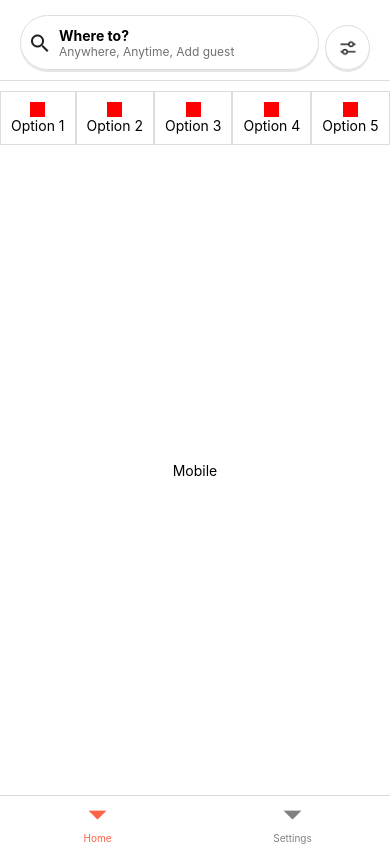
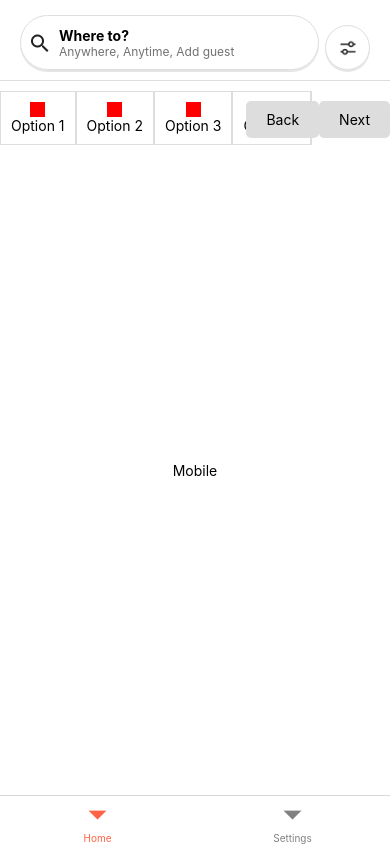
Before and after one commit to sisoalbert/expo-web-airbnb, a React Native app: screen / in a window 390 px wide. Built offline with nearby package versions, Linux system fonts and the light colour scheme.

Commit message:
added scroll button

```diff
--- a/components/Select/index.tsx
+++ b/components/Select/index.tsx
@@ -1,5 +1,5 @@
 import { FlatList, Pressable, StyleSheet, Text, View } from "react-native";
-import React from "react";
+import React, { useState, useRef } from "react";
 
 const Select = () => {
   const filterOptions = [
@@ -16,11 +16,34 @@ const Select = () => {
     { id: 11, name: "Option 11" },
     { id: 12, name: "Option 12" },
   ];
+
+  const [currentIndex, setCurrentIndex] = useState(0); // Track current item index
+  const flatListRef = useRef(null); // Ref to FlatList component
+
+  const handleNext = () => {
+    // Check if there's a next item
+    if (currentIndex < filterOptions.length - 1) {
+      setCurrentIndex(currentIndex + 1);
+      flatListRef.current.scrollToIndex({ index: currentIndex + 1 }); // Smooth scroll
+    }
+  };
+
+  const handleBack = () => {
+    // Check if there's a previous item
+    if (currentIndex > 0) {
+      setCurrentIndex(currentIndex - 1);
+      flatListRef.current.scrollToIndex({ index: currentIndex - 1 }); // Smooth scroll
+    }
+  };
+
   return (
-    <View>
+    <View style={{ flexDirection: "row" }}>
+      <View style={{ flex: 0.8 }}>
         <FlatList
+          ref={flatListRef}
           data={filterOptions}
           horizontal
+          initialScrollIndex={currentIndex} // Set initial scroll position
           renderItem={({ item }) => (
             <Pressable
               style={{
@@ -38,11 +61,37 @@ const Select = () => {
             </Pressable>
           )}
           keyExtractor={(item) => item.id.toString()}
+          showsHorizontalScrollIndicator={false}
         />
+      </View>
+      <View style={styles.buttonContainer}>
+        <Pressable style={styles.button} onPress={handleBack}>
+          <Text>Back</Text>
+        </Pressable>
+        <Pressable style={styles.button} onPress={handleNext}>
+          <Text>Next</Text>
+        </Pressable>
+      </View>
     </View>
   );
 };
 
 export default Select;
 
-const styles = StyleSheet.create({});
+const styles = StyleSheet.create({
+  buttonContainer: {
+    flexDirection: "row",
+    justifyContent: "space-between",
+    marginTop: 10,
+    right: 0,
+    position: "absolute",
+    flex: 0.2,
+  },
+
+  button: {
+    paddingHorizontal: 20,
+    paddingVertical: 10,
+    backgroundColor: "#DDDDDD",
+    borderRadius: 5,
+  },
+});
```
Also changed, not shown: 1 other file (tests, documents, lock files or other folders). Lines whose indentation alone changed are shown as unchanged.
